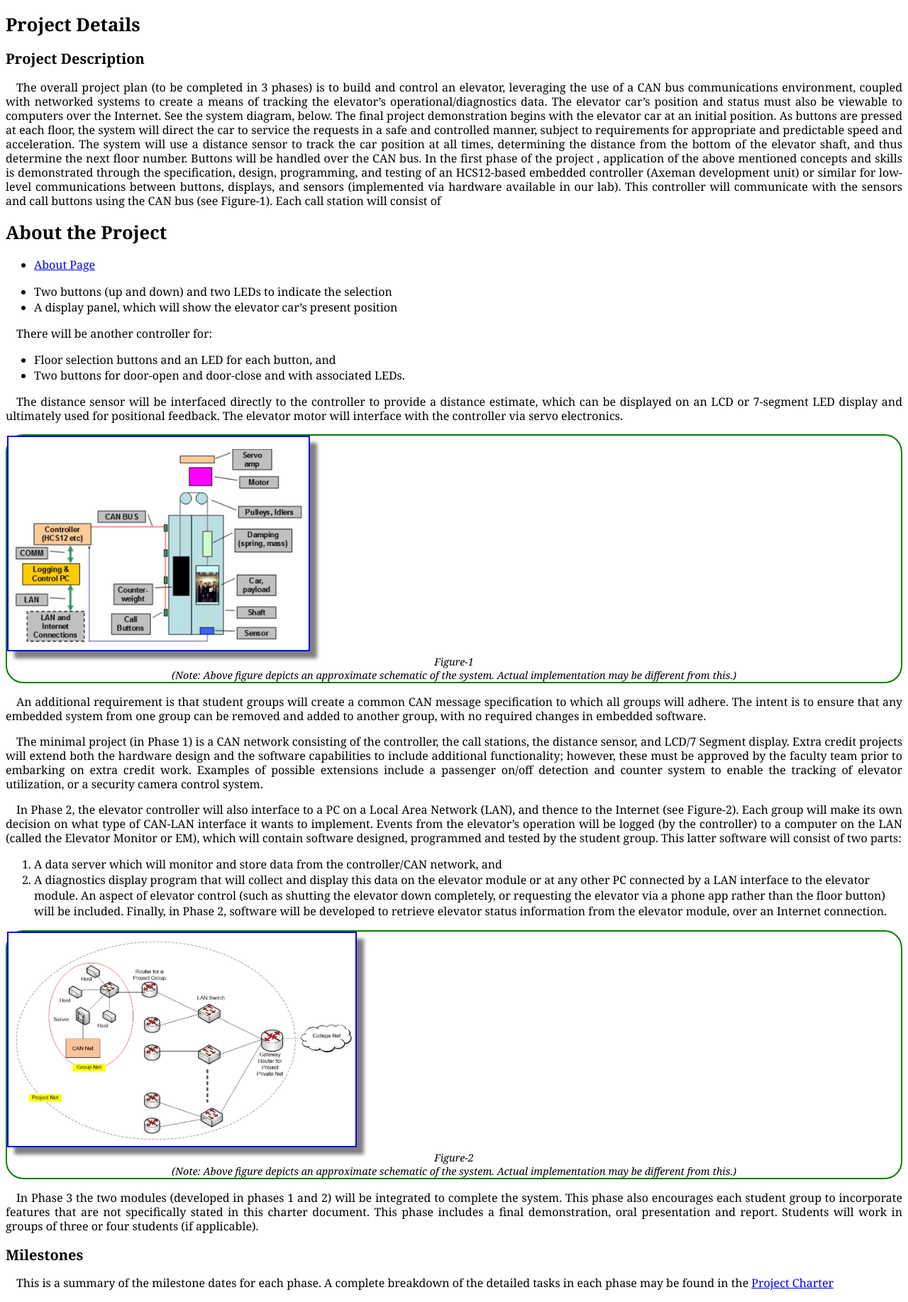
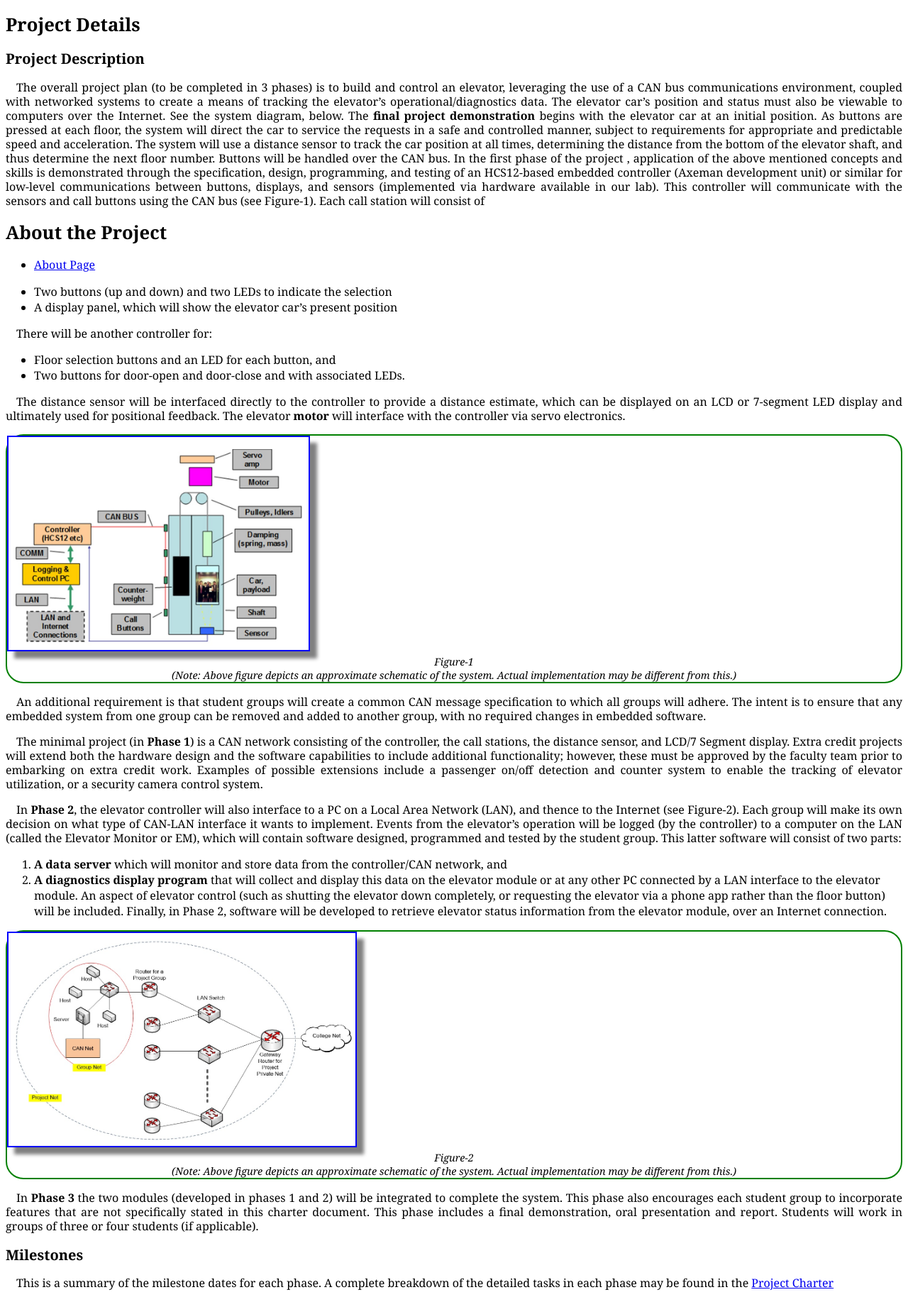
Before and after one commit to SarahJCN/Project6, a PHP site: page /proj_details.html in a window 1280 px wide. Shown: the top 1835 px of the page at 71% size. Run offline with PHP 8.4, Linux system fonts and the light colour scheme.

Commit message:
Minor update - spelling

```diff
--- a/webpage/CSS/project_details_style.css
+++ b/webpage/CSS/project_details_style.css
@@ -50,7 +50,7 @@ figure{
     margin: auto;
 }
 
-.mkbolk{
+.mkbold{
     font-weight: bold;
 }
 
```
